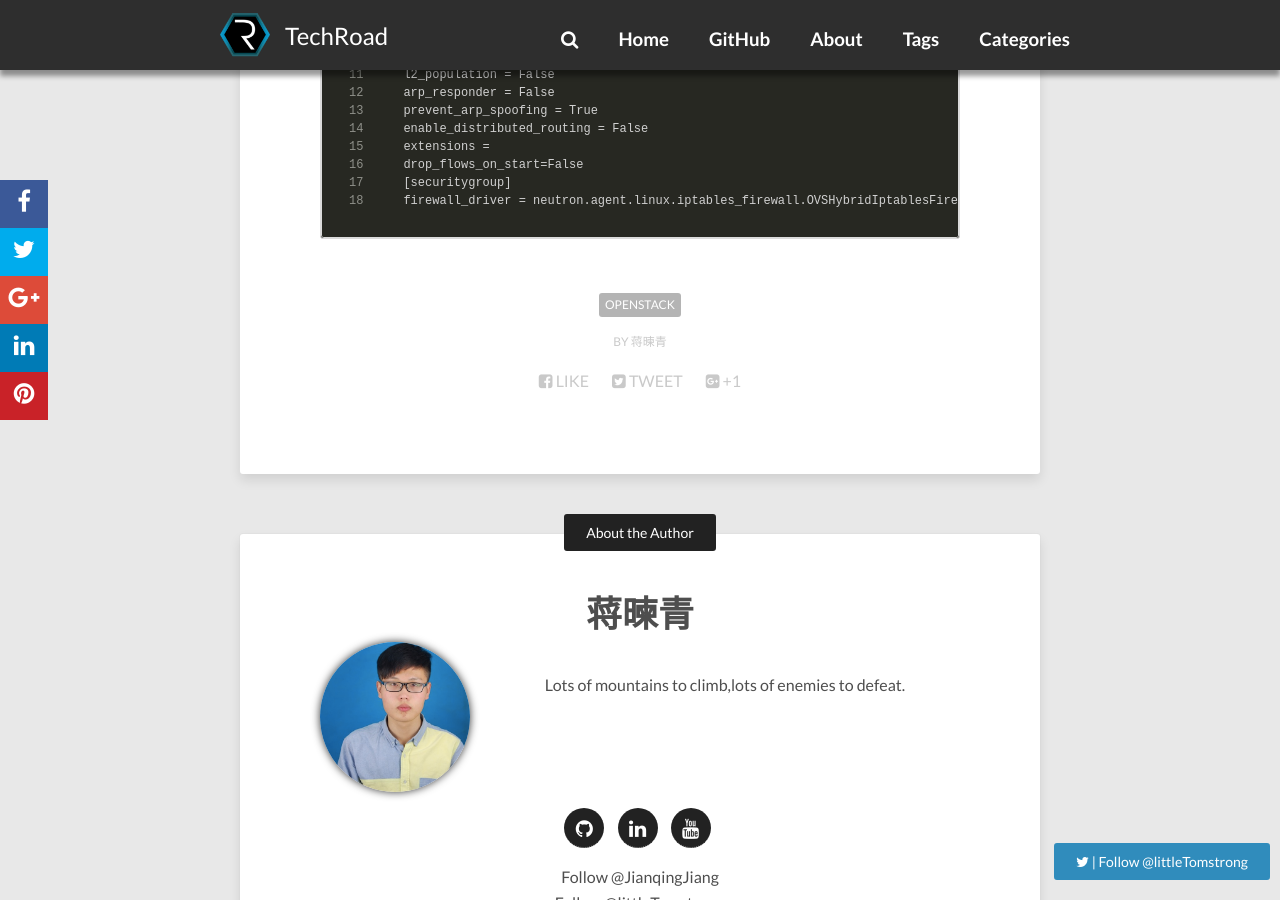
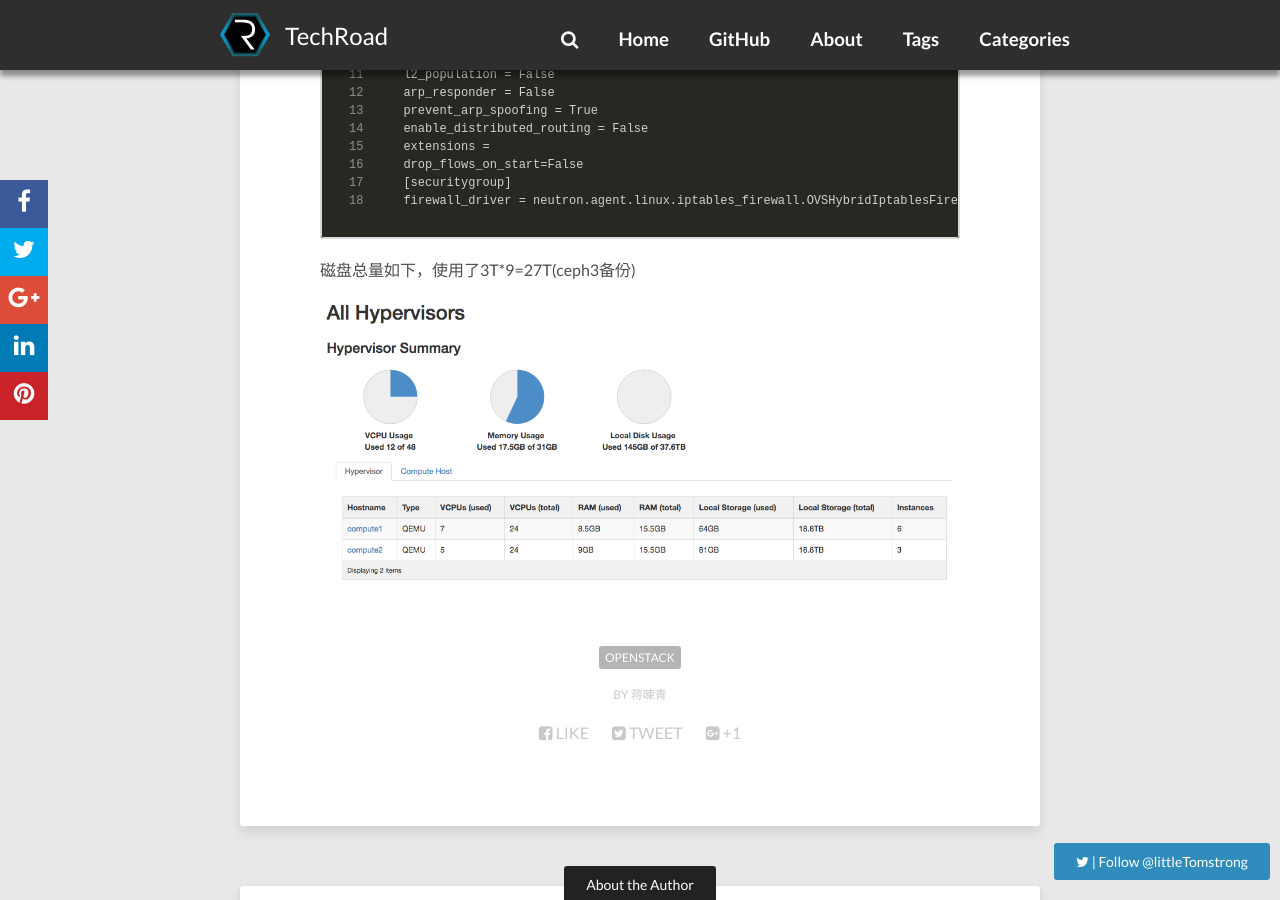
Before and after one commit to JianqingJiang/jianqingjiang.github.io, a Jekyll site: the page built from _posts/2016-07-30-openstack-integration-ceph.md, in a window 1280 px wide and 900 px high, scrolled down 5315 px. Built offline with Jekyll 4.4.1, drawn with Linux system fonts in a browser that asks for light colours; nearby versions of some CDN libraries; comment, search, counter and statistics services are not loaded.

Commit message:
modified _config.yml

````diff
--- a/_posts/2016-07-30-openstack-integration-ceph.md
+++ b/_posts/2016-07-30-openstack-integration-ceph.md
@@ -260,3 +260,7 @@ drop_flows_on_start=False
 [securitygroup]
 firewall_driver = neutron.agent.linux.iptables_firewall.OVSHybridIptablesFirewallDriver
 ```
+
+磁盘总量如下，使用了3T*9=27T(ceph3备份)
+
+![1](/images/openstack_ceph/1.png)
````
Also changed, not shown: images/openstack_ceph/1.png (added), 1 other file.
